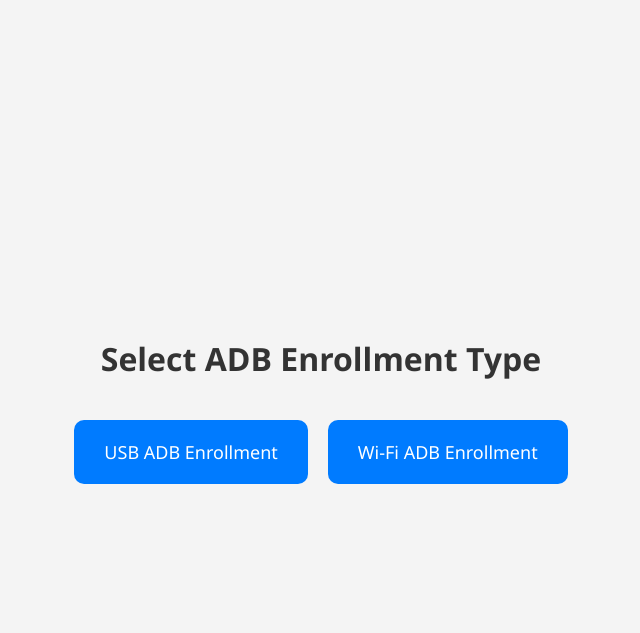
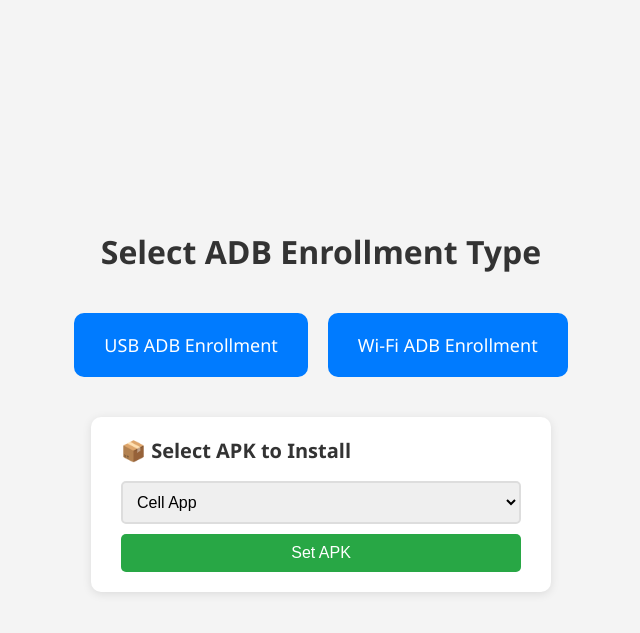
Before and after one commit to LeonardoCastellanos22/safedo, a Flask app: page / in a window 1280 px wide. Shown: the top 633 px of the page, without its empty margins (319-959 px from the left). Run offline with Flask 3, Linux system fonts and the light colour scheme; data that the repository does not hold is empty; some libraries are stand-ins or nearby versions.

Commit message:
Adding LADM agent

```diff
--- a/app.py
+++ b/app.py
@@ -1,6 +1,6 @@
-from flask import Flask, request, render_template, flash
+from flask import Flask, request, render_template, flash, jsonify
 from flask_bootstrap import Bootstrap
-import os, time, json
+import os, time, json, glob
 from utils import *
 
 app = Flask(__name__)
@@ -121,6 +121,38 @@ def ipregister():
 
     return render_template('ipregister.html', **context)
 
+@app.route('/get_apks', methods=['GET'])
+def get_apks():
+    """Get list of available APKs"""
+    try:
+        apk_files = [os.path.basename(f) for f in glob.glob('./agents/*.apk')]
+        current_apk = 'generic.apk'  # default
+        if os.path.exists('./selected_apk.txt'):
+            with open('./selected_apk.txt', 'r') as f:
+                current_apk = f.read().strip()
+        return jsonify({'apks': apk_files, 'current': current_apk})
+    except Exception as e:
+        return jsonify({'error': str(e)}), 500
+
+@app.route('/set_apk', methods=['POST'])
+def set_apk():
+    """Set the APK to be installed"""
+    try:
+        apk_name = request.form.get('apk_name') or request.json.get('apk_name')
+        if not apk_name:
+            return jsonify({'error': 'No APK name provided'}), 400
+
+        apk_path = f'./agents/{apk_name}'
+        if not os.path.exists(apk_path):
+            return jsonify({'error': 'APK file not found'}), 404
+
+        with open('./selected_apk.txt', 'w') as f:
+            f.write(apk_name)
+
+        return jsonify({'success': True, 'apk': apk_name})
+    except Exception as e:
+        return jsonify({'error': str(e)}), 500
+
 
 if __name__ == "__main__":
     app.run(host='0.0.0.0', port=5000, debug=True, threaded=False)
--- a/config.json
+++ b/config.json
@@ -10,5 +10,11 @@
     "group_id": "XXXX",
     "instance": "cloudx",
     "tenant": "padlock"
+  },
+  "Leonardos-MacBook-Pro.local": {
+    "tenant_name" : "trial01co",
+    "group_id": "d375c51e-5cd6-48b5-a5e5-1051d0eafb95",
+    "instance": "cloudx",
+    "tenant": "safeuem"
   }
 }
--- /dev/null
+++ b/selected_apk.txt
@@ -0,0 +1 @@
+cell_app.apk
--- a/templates/menu.html
+++ b/templates/menu.html
@@ -43,6 +43,64 @@
       background-color: #0056b3;
       transform: scale(1.05);
     }
+
+    .apk-selector {
+      margin-top: 40px;
+      background: white;
+      padding: 20px 30px;
+      border-radius: 10px;
+      box-shadow: 0 2px 10px rgba(0,0,0,0.1);
+      min-width: 400px;
+    }
+
+    .apk-selector h2 {
+      margin-top: 0;
+      color: #333;
+      font-size: 20px;
+    }
+
+    .apk-selector select {
+      width: 100%;
+      padding: 10px;
+      font-size: 16px;
+      border: 2px solid #ddd;
+      border-radius: 5px;
+      margin-bottom: 10px;
+    }
+
+    .apk-selector button {
+      width: 100%;
+      background-color: #28a745;
+      color: white;
+      padding: 10px;
+      border: none;
+      border-radius: 5px;
+      font-size: 16px;
+      cursor: pointer;
+      transition: background-color 0.3s;
+    }
+
+    .apk-selector button:hover {
+      background-color: #218838;
+    }
+
+    .status {
+      margin-top: 10px;
+      padding: 10px;
+      border-radius: 5px;
+      text-align: center;
+      font-size: 14px;
+    }
+
+    .status.success {
+      background-color: #d4edda;
+      color: #155724;
+    }
+
+    .status.error {
+      background-color: #f8d7da;
+      color: #721c24;
+    }
   </style>
 </head>
 <body>
@@ -51,5 +109,66 @@
     <a href="/starting_usb_adb_process" class="button">USB ADB Enrollment</a>
     <a href="/starting_adb_process" class="button">Wi-Fi ADB Enrollment</a>
   </div>
+
+  <div class="apk-selector">
+    <h2>📦 Select APK to Install</h2>
+    <select id="apkSelect">
+      <option value="tv_app.apk">TV App</option>
+      <option value="cell_app.apk">Cell App</option>
+    </select>
+    <button onclick="setApk()">Set APK</button>
+    <div id="status"></div>
+  </div>
+
+  <script>
+    // Load current APK selection on page load
+    async function loadCurrentApk() {
+      try {
+        const response = await fetch('/get_apks');
+        const data = await response.json();
+        const select = document.getElementById('apkSelect');
+
+        // Set the current selection
+        if (data.current === 'tv_app.apk' || data.current === 'cell_app.apk') {
+          select.value = data.current;
+        }
+      } catch (error) {
+        console.error('Error loading current APK:', error);
+      }
+    }
+
+    // Set selected APK
+    async function setApk() {
+      const select = document.getElementById('apkSelect');
+      const apkName = select.value;
+      const statusDiv = document.getElementById('status');
+
+      try {
+        const response = await fetch('/set_apk', {
+          method: 'POST',
+          headers: {
+            'Content-Type': 'application/json',
+          },
+          body: JSON.stringify({ apk_name: apkName })
+        });
+
+        const data = await response.json();
+
+        if (data.success) {
+          statusDiv.className = 'status success';
+          statusDiv.textContent = `✓ APK set to: ${data.apk}`;
+        } else {
+          statusDiv.className = 'status error';
+          statusDiv.textContent = `✗ Error: ${data.error}`;
+        }
+      } catch (error) {
+        statusDiv.className = 'status error';
+        statusDiv.textContent = `✗ Error: ${error.message}`;
+      }
+    }
+
+    // Load current APK when page loads
+    window.addEventListener('DOMContentLoaded', loadCurrentApk);
+  </script>
 </body>
 </html>
```
Also changed, not shown: main.py (+41 -0 lines), utils.py (+64 -30 lines), 3 other files.
